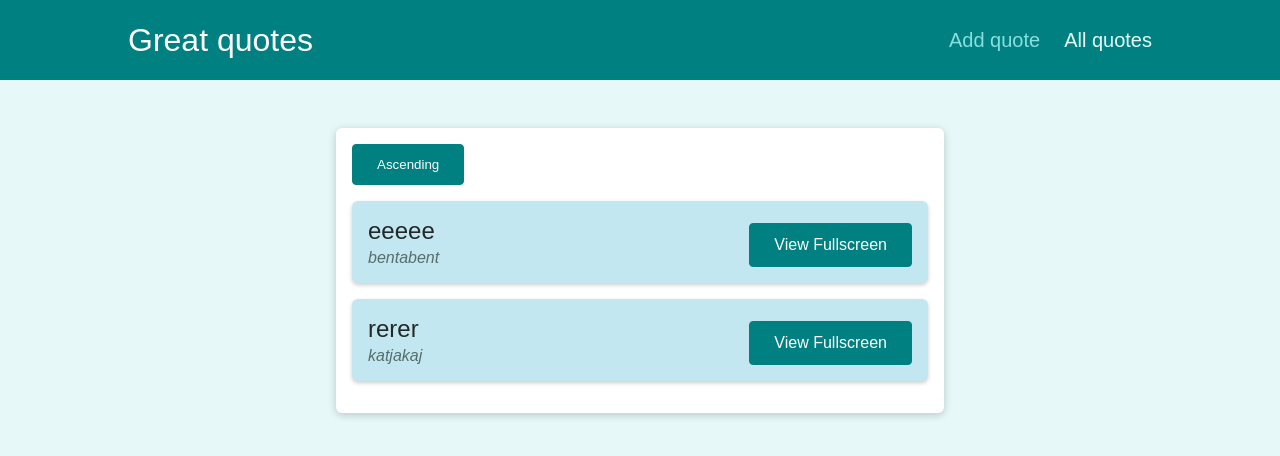
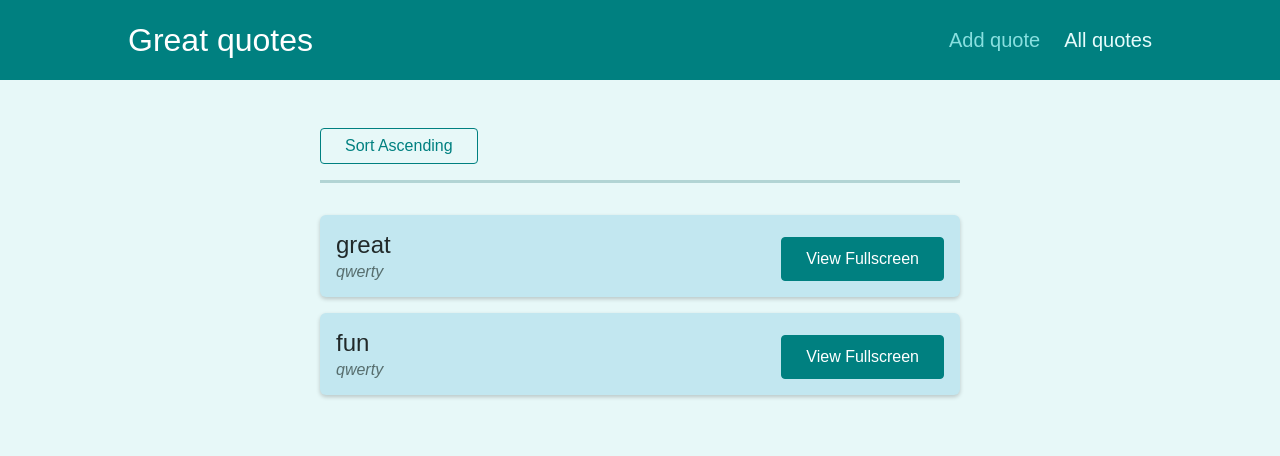
Before and after one commit to paalss/react-webapp-16-routing-practice, a React (Create React App) app: page /allQuotes in a window 1280 px wide. Shown: the top 456 px of the page. Built offline with nearby package versions, Linux system fonts and the light colour scheme.

Commit message:
flytter sort knapp til QuoteList og benytter URL til å lagre sorting preference

```diff
--- a/src/App.js
+++ b/src/App.js
@@ -10,8 +10,8 @@ import NotFound from "./pages/NotFound";
 function App() {
   // console.log('APP RUNNING')
   const [quotes, setQuotes] = useState([
-    { id: 1, author: "katjakaj", text: "rerer" },
-    { id: 2, author: "bentabent", text: "eeeee" },
+    { id: 1, author: "qwerty", text: "fun" },
+    { id: 2, author: "qwerty", text: "great" },
   ]);
 
   const addQuoteHandler = (quote) => {
--- a/src/components/quotes/QuoteForm.js
+++ b/src/components/quotes/QuoteForm.js
@@ -1,12 +1,14 @@
-import { useRef } from "react";
+import { Fragment, useRef, useState } from "react";
 
 import Card from "../UI/Card";
 import LoadingSpinner from "../UI/LoadingSpinner";
+import { Prompt } from "react-router";
 import classes from "./QuoteForm.module.css";
 
 const QuoteForm = ({ onAddQuote, isLoading }) => {
   const authorInputRef = useRef();
   const textInputRef = useRef();
+  const [isEntering, setIsEntering] = useState(false);
 
   function submitFormHandler(event) {
     event.preventDefault();
@@ -19,9 +21,32 @@ const QuoteForm = ({ onAddQuote, isLoading }) => {
     onAddQuote({ author: enteredAuthor, text: enteredText });
   }
 
+  const formFocusedHandler = () => {
+    setIsEntering(true);
+  };
+
+  // Fjern grunnen til å prompte brukeren når det navigeres
+  // til annen side. Dette må skje før submitFormHandler funksjon
+  // da den rekker å navigere før state endres
+  const finishEnteringHandler = () => {
+    setIsEntering(false);
+  };
+
   return (
+    <Fragment>
+      {/* Prompt brukeren om de har berørt form og prøver å navigere seg bort */}
+      <Prompt
+        when={isEntering}
+        message={(location) =>
+          "Are you sure you want to leave? All entered data will be lost"
+        }
+      />
       <Card>
-      <form className={classes.form} onSubmit={submitFormHandler}>
+        <form
+          onFocus={formFocusedHandler}
+          className={classes.form}
+          onSubmit={submitFormHandler}
+        >
           {isLoading && (
             <div className={classes.loading}>
               <LoadingSpinner />
@@ -37,10 +62,13 @@ const QuoteForm = ({ onAddQuote, isLoading }) => {
             <textarea id="text" rows="5" ref={textInputRef}></textarea>
           </div>
           <div className={classes.actions}>
-          <button className="btn">Add Quote</button>
+            <button onClick={finishEnteringHandler} className="btn">
+              Add Quote
+            </button>
           </div>
         </form>
       </Card>
+    </Fragment>
   );
 };
 
--- a/src/components/quotes/QuoteList.js
+++ b/src/components/quotes/QuoteList.js
@@ -1,4 +1,5 @@
 import { Fragment } from "react";
+import { useHistory, useLocation } from "react-router-dom";
 
 import QuoteItem from "./QuoteItem";
 import classes from "./QuoteList.module.css";
@@ -6,10 +7,39 @@ import classes from "./QuoteList.module.css";
 const QuoteList = ({ quotes }) => {
   // console.log('QUOTELIST RUNNING')
   // console.log(props.quotes);
+
+  const sortQuotes = (quotes, isAscending) => {
+    return quotes.sort((quoteA, quoteB) => {
+      if (isAscending) {
+        return quoteA.id > quoteB.id ? 1 : -1;
+      } else {
+        return quoteA.id < quoteB.id ? 1 : -1;
+      }
+    });
+  };
+
+  const history = useHistory();
+  const location = useLocation();
+
+  const queryParams = new URLSearchParams(location.search);
+
+  const isSortingAscending = queryParams.get("sort") === "asc";
+
+  const sortedQuotes = sortQuotes(quotes, isSortingAscending);
+
+  const changeSortingHandler = () => {
+    history.push("/allQuotes?sort=" + isSortingAscending ? "desc" : "asc");
+  };
+
   return (
     <Fragment>
+      <div className={classes.sorting}>
+        <button onClick={changeSortingHandler}>
+          Sort {isSortingAscending ? "Descending" : "Ascending"}
+        </button>
+      </div>
       <ul className={classes.list}>
-        {quotes.map((quote) => (
+        {sortedQuotes.map((quote) => (
           <QuoteItem
             key={quote.id}
             id={quote.id}
--- a/src/pages/AllQuotes.js
+++ b/src/pages/AllQuotes.js
@@ -1,45 +1,7 @@
-import { useState } from "react";
-import Card from "../components/UI/Card";
 import QuoteList from "./../components/quotes/QuoteList";
-import NoQuotesFound from "./../components/quotes/QuoteList";
 
 const AllQuotes = ({ quotes }) => {
-  const [isAscending, setIsAscending] = useState(true);
-
-  let buttonText = isAscending ? "Ascending" : "descending";
-
-  const clickHandler = () => {
-    setIsAscending((prevState) => {
-      return !prevState;
-    });
-  };
-
-  let sortedQuotes = "";
-  if (isAscending) {
-    sortedQuotes = quotes.sort((a, b) =>
-      a.text > b.text ? 1 : b.text > a.text ? -1 : 0
-    );
-  } else {
-    sortedQuotes = quotes.sort((b, a) =>
-      a.text > b.text ? 1 : b.text > a.text ? -1 : 0
-    );
-  }
-
-  const content =
-    quotes.length !== 0 ? (
-      <QuoteList quotes={sortedQuotes} />
-    ) : (
-      <NoQuotesFound />
-    );
-
-  return (
-    <Card>
-      <button className="btn" onClick={clickHandler}>
-        {buttonText}
-      </button>
-      {content}
-    </Card>
-  );
+  return <QuoteList quotes={quotes} />;
 };
 
 export default AllQuotes;
```
Also changed, not shown: 1 other file (tests, documents, lock files or other folders). Lines whose indentation alone changed are shown as unchanged.
